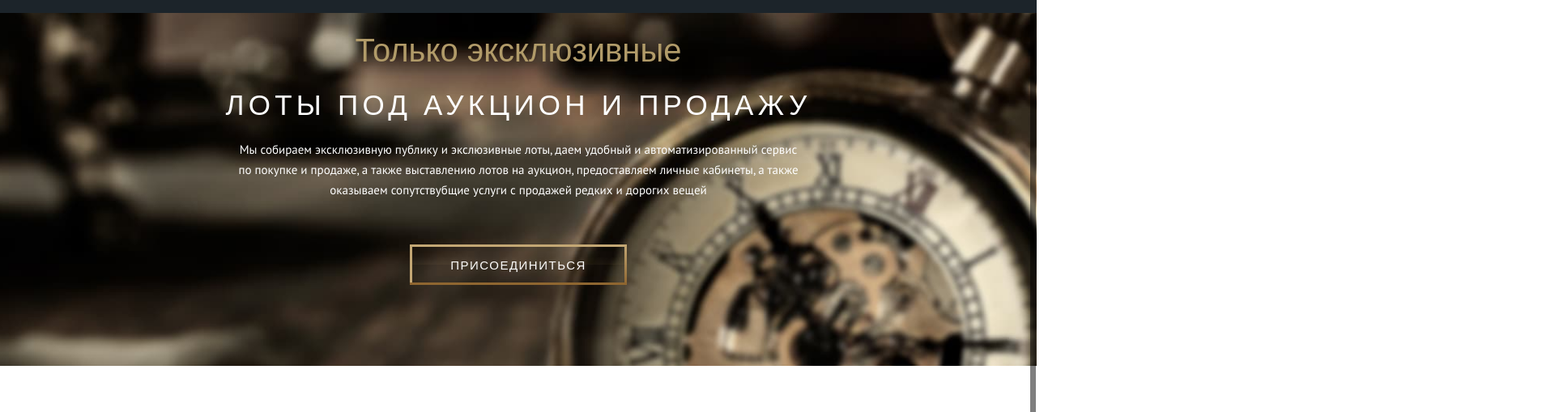
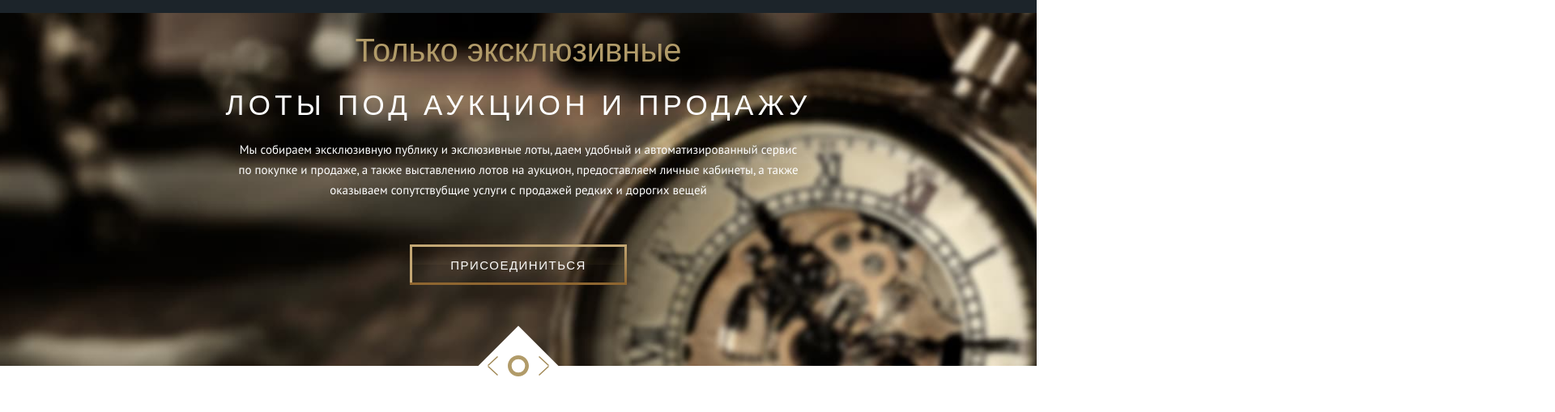
Before and after one commit to maj357/luxery, a plain HTML site: page index.html in a window 1280 px wide. Shown: the part 60-569 px from the top of the page at 81% size, 1920 px wide, since content can reach past the window. Drawn offline with nearby package versions, Linux system fonts and the light colour scheme; a web font is replaced by a local one.

Commit message:
Update index.html

```diff
--- a/index.html
+++ b/index.html
@@ -11,7 +11,7 @@
   <link rel="preconnect" href="https://fonts.gstatic.com" crossorigin>
   <link href="https://fonts.googleapis.com/css2?family=PT+Sans:ital,wght@0,400;0,700;1,400&display=swap"
     rel="stylesheet">
-<!--   <link rel="stylesheet" type="text/css" href="//cdn.jsdelivr.net/npm/slick-carousel@1.8.1/slick/slick.css" /> -->
+  <link rel="stylesheet" type="text/css" href="//cdn.jsdelivr.net/npm/slick-carousel@1.8.1/slick/slick.css" />
   <link rel="stylesheet" href="css/style.min.css">
 </head>
 
```
